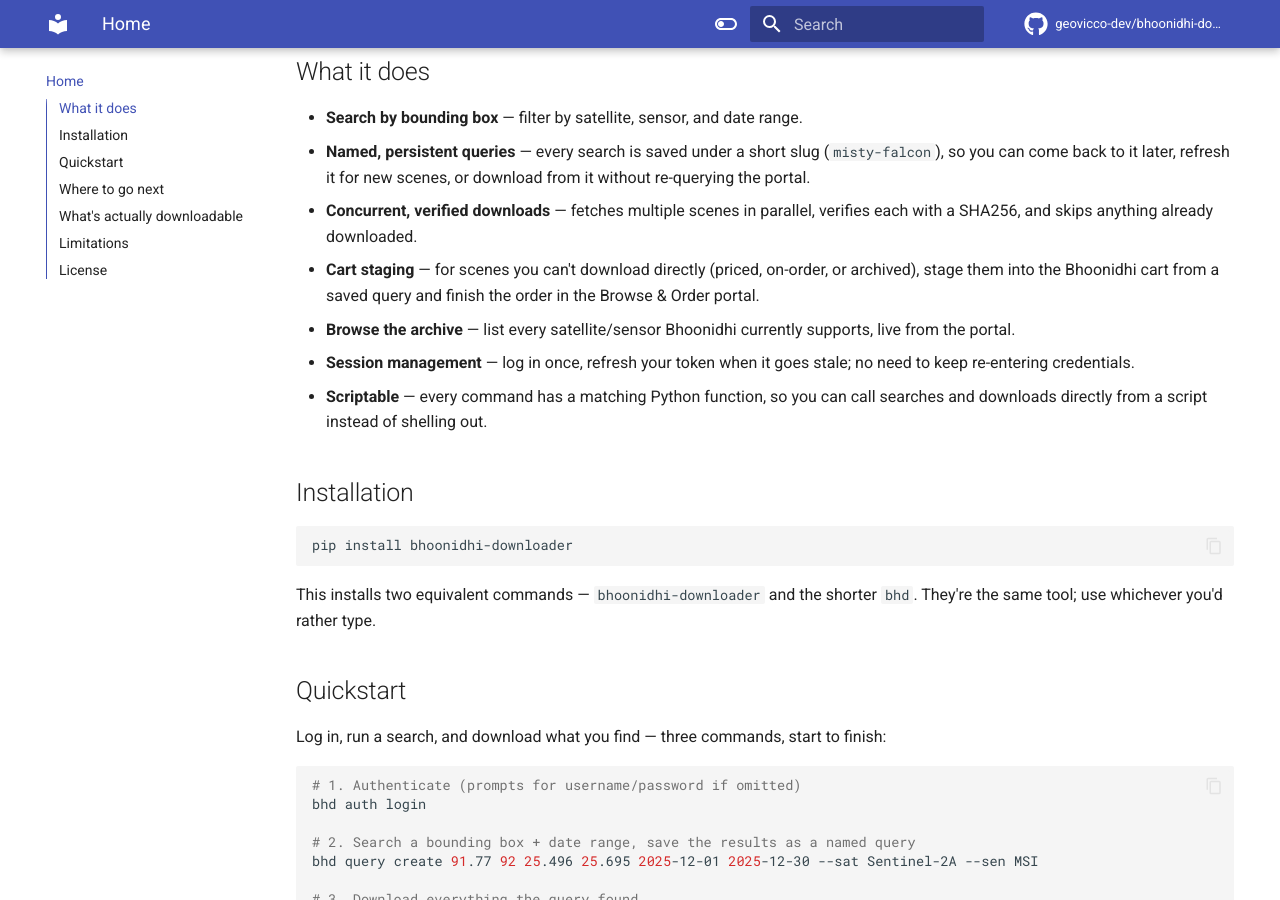
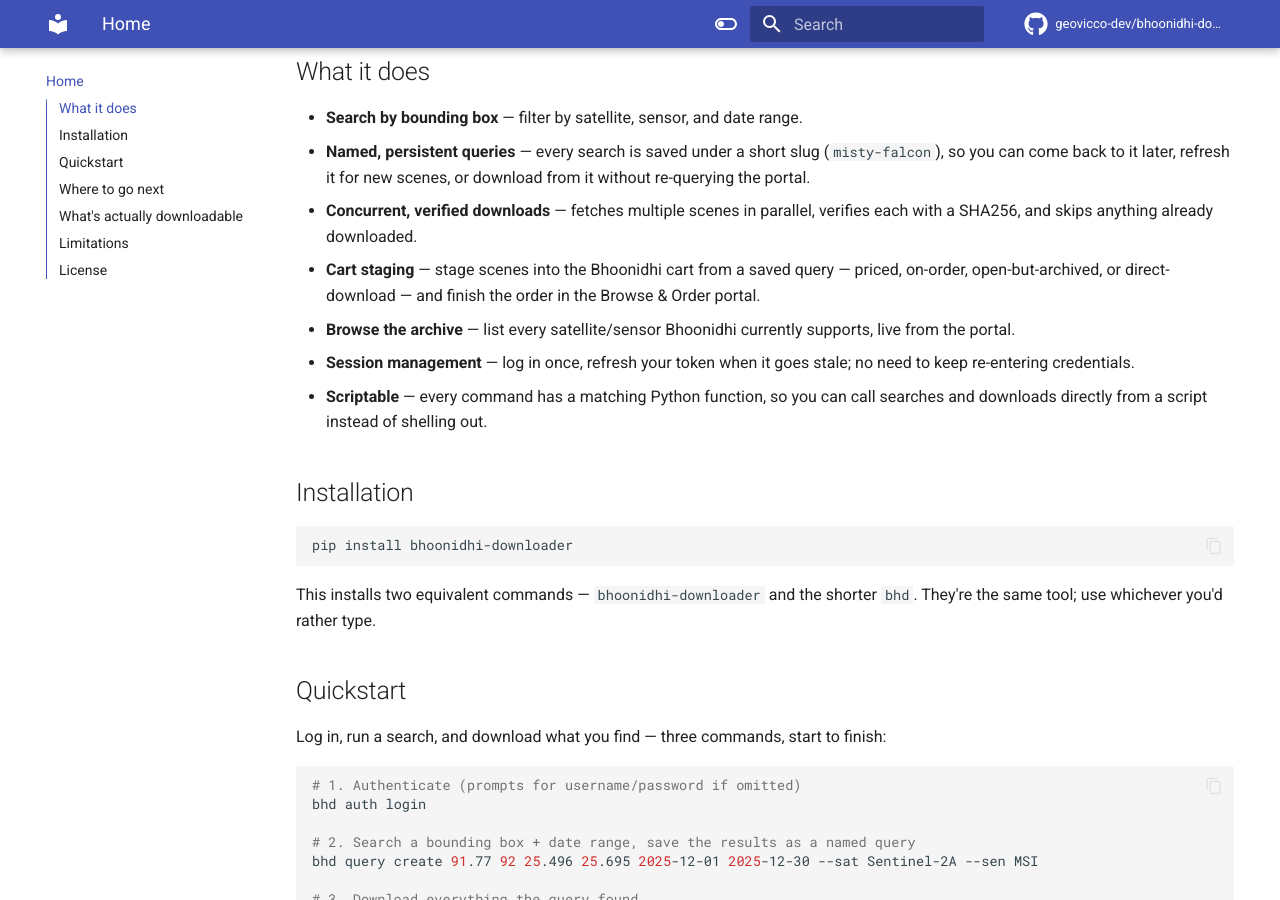
Before and after one commit to geovicco-dev/bhoonidhi-downloader, an MkDocs documentation site: the page built from docs/index.md, in a window 1280 px wide and 900 px high, scrolled down 330 px. Built offline with MkDocs 1.6.1 and Material for MkDocs 9.7.7, drawn with Linux system fonts in a browser that asks for light colours; comment, search, counter and statistics services are not loaded; some of the changed text lies outside the part shown.

Commit message:
docs: correct cart/limitation wording and drop cold-storage guess phrasing
The CLI's download limitation is that it fetches direct-access scenes only;
every access type — including direct-download scenes — can also be staged
with bhd cart add. The cart section wording implied carting was only for
non-direct scenes; fixed. Also replaced the remaining 'cold-stored' /
'likely 404' guess-language in the availability legend and the stale
age-based cold-storage entry in the changelog with the CURR_SCENE_NO-based
classification.

```diff
--- a/docs/index.md
+++ b/docs/index.md
@@ -11,7 +11,7 @@ A CLI for searching, saving, and downloading satellite imagery from [ISRO's Bhoo
 - **Search by bounding box** — filter by satellite, sensor, and date range.
 - **Named, persistent queries** — every search is saved under a short slug (`misty-falcon`), so you can come back to it later, refresh it for new scenes, or download from it without re-querying the portal.
 - **Concurrent, verified downloads** — fetches multiple scenes in parallel, verifies each with a SHA256, and skips anything already downloaded.
-- **Cart staging** — for scenes you can't download directly (priced, on-order, or archived), stage them into the Bhoonidhi cart from a saved query and finish the order in the Browse & Order portal.
+- **Cart staging** — stage scenes into the Bhoonidhi cart from a saved query — priced, on-order, open-but-archived, or direct-download — and finish the order in the Browse & Order portal.
 - **Browse the archive** — list every satellite/sensor Bhoonidhi currently supports, live from the portal.
 - **Session management** — log in once, refresh your token when it goes stale; no need to keep re-entering credentials.
 - **Scriptable** — every command has a matching Python function, so you can call searches and downloads directly from a script instead of shelling out.
```
Also changed, not shown: other parts of docs/index.md (+1 -1 lines), CHANGELOG.md (+1 -1 lines), README.md (+4 -4 lines), 1 other file.
